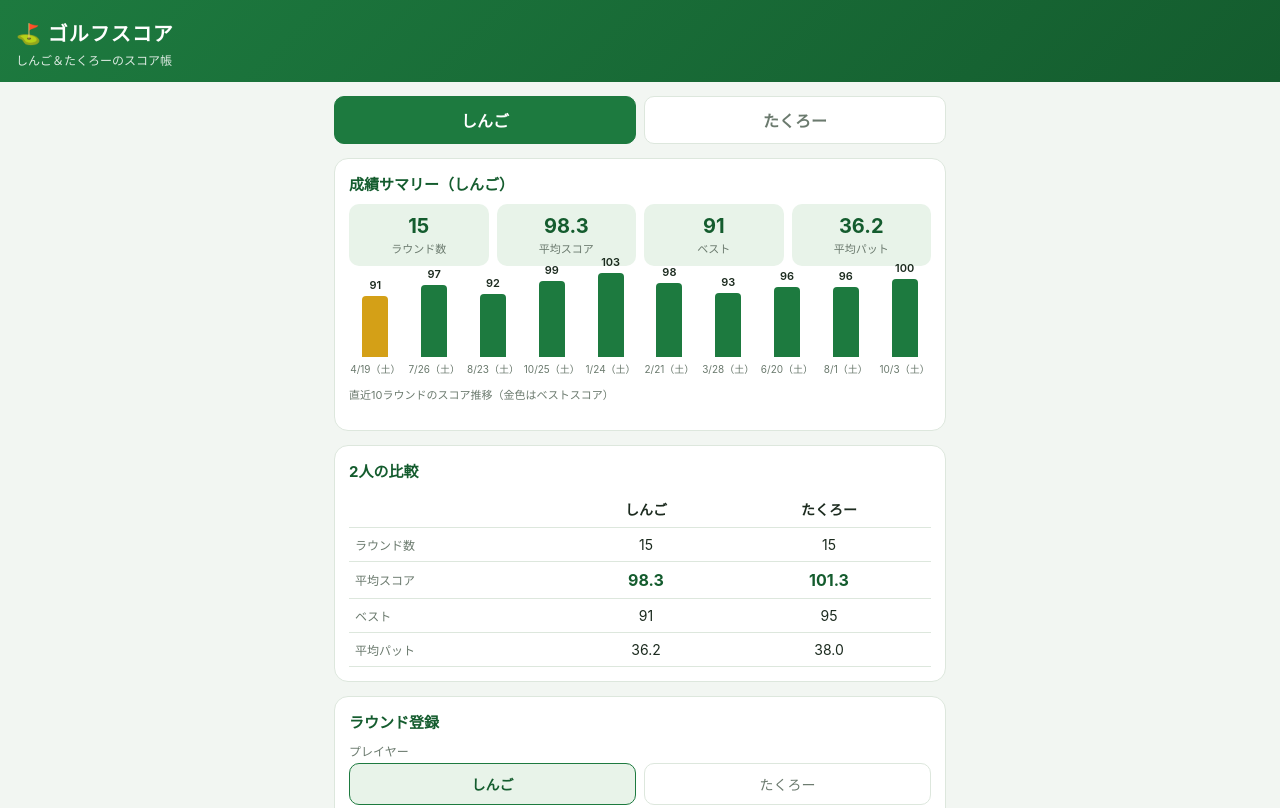
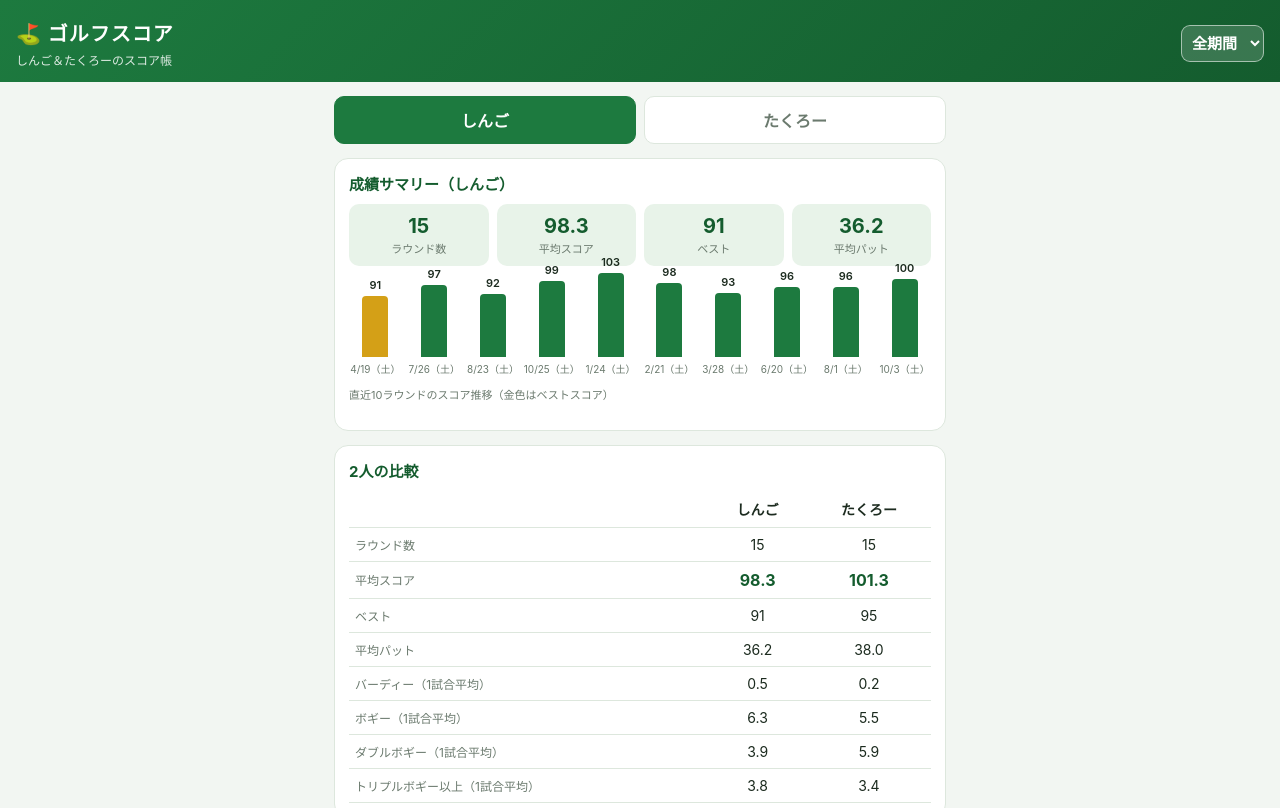
Before and after one commit to albernistreet333/golf-score, a plain HTML site: page index.html in a window 1280 px wide. Shown: the top 808 px of the page. Drawn offline with Linux system fonts and the light colour scheme.

Commit message:
Publish index.html

```diff
--- a/index.html
+++ b/index.html
@@ -15,6 +15,8 @@
   header{background:linear-gradient(135deg,var(--green),var(--green-dark)); color:#fff; padding:18px 16px 14px; position:sticky; top:0; z-index:5;}
   header h1{margin:0; font-size:20px; letter-spacing:.05em;}
   header p{margin:4px 0 0; font-size:12px; opacity:.85;}
+  .head-row{display:flex; justify-content:space-between; align-items:center; gap:10px;}
+  #year-sel{font-size:15px; font-weight:700; color:#fff; background:rgba(255,255,255,.16); border:1px solid rgba(255,255,255,.55); border-radius:9px; padding:8px 6px; max-width:42%;}
   main{padding:14px 14px 90px; max-width:640px; margin:0 auto;}
   .card{background:var(--card); border:1px solid var(--line); border-radius:14px; padding:14px; margin-bottom:14px;}
   .card h2{margin:0 0 10px; font-size:15px; color:var(--green-dark);}
@@ -66,8 +68,13 @@
 <link rel="apple-touch-icon" href="icon-180.png"><meta name="apple-mobile-web-app-capable" content="yes"><meta name="mobile-web-app-capable" content="yes"><meta name="apple-mobile-web-app-title" content="ゴルフスコア"></head>
 <body>
 <header>
-  <h1>⛳ ゴルフスコア</h1>
-  <p>しんご＆たくろーのスコア帳</p>
+  <div class="head-row">
+    <div>
+      <h1>⛳ ゴルフスコア</h1>
+      <p>しんご＆たくろーのスコア帳</p>
+    </div>
+    <select id="year-sel" aria-label="表示する年"></select>
+  </div>
 </header>
 <main>
   <div class="tabs">
@@ -94,6 +101,10 @@
       <tr><td>平均スコア</td><td id="cmp-avg-u">–</td><td id="cmp-avg-t">–</td></tr>
       <tr><td>ベスト</td><td id="cmp-best-u">–</td><td id="cmp-best-t">–</td></tr>
       <tr><td>平均パット</td><td id="cmp-putt-u">–</td><td id="cmp-putt-t">–</td></tr>
+      <tr><td>バーディー（1試合平均）</td><td id="cmp-birdie-u">–</td><td id="cmp-birdie-t">–</td></tr>
+      <tr><td>ボギー（1試合平均）</td><td id="cmp-bogey-u">–</td><td id="cmp-bogey-t">–</td></tr>
+      <tr><td>ダブルボギー（1試合平均）</td><td id="cmp-dbl-u">–</td><td id="cmp-dbl-t">–</td></tr>
+      <tr><td>トリプルボギー以上（1試合平均）</td><td id="cmp-tpl-u">–</td><td id="cmp-tpl-t">–</td></tr>
     </table>
   </section>
 
@@ -346,6 +357,7 @@
   var NAMES = { umemura: "しんご", takuro: "たくろー" };
   var currentPlayer = "umemura";
   var formPlayer = "umemura";
+  var currentYear = "all";
   function save(){ try{ localStorage.setItem(KEY, JSON.stringify(rounds)); }catch(e){} }
   function yen(n){ return n == null ? "–" : String(n); }
   function esc(s){ return String(s == null ? "" : s).replace(/[&<>"']/g, function(c){ return {"&":"&amp;","<":"&lt;",">":"&gt;",'"':"&quot;","'":"&#39;"}[c]; }); }
@@ -357,8 +369,35 @@
     var w = ["日","月","火","水","木","金","土"][dt.getDay()];
     return Number(p[1]) + "/" + Number(p[2]) + "（" + w + "）";
   }
+  function inYear(r){ return currentYear === "all" || (r.date && r.date.slice(0,4) === currentYear); }
+  function setupYears(){
+    var years = {};
+    rounds.forEach(function(r){ if(r.date) years[r.date.slice(0,4)] = true; });
+    var ys = Object.keys(years).sort().reverse();
+    var sel = document.getElementById("year-sel");
+    if(!sel) return;
+    sel.innerHTML = '<option value="all">全期間</option>' + ys.map(function(y){ return '<option value="' + y + '">' + y + "年</option>"; }).join("");
+    sel.value = (currentYear === "all" || years[currentYear]) ? currentYear : "all";
+    currentYear = sel.value;
+  }
+  function holeStats(pid){
+    var rs = rounds.filter(function(r){ return r.player === pid && inYear(r) && r.holes && r.holes.length; });
+    var c = { birdie: 0, bogey: 0, dbl: 0, tpl: 0 };
+    rs.forEach(function(r){
+      r.holes.forEach(function(h){
+        var d = h.s - h.par;
+        if(d <= -1) c.birdie++;
+        else if(d === 1) c.bogey++;
+        else if(d === 2) c.dbl++;
+        else if(d >= 3) c.tpl++;
+      });
+    });
+    var n = rs.length;
+    function av(x){ return n ? (x / n).toFixed(1) : "–"; }
+    return { birdie: av(c.birdie), bogey: av(c.bogey), dbl: av(c.dbl), tpl: av(c.tpl) };
+  }
   function playerStats(pid){
-    var rs = rounds.filter(function(r){ return r.player === pid; });
+    var rs = rounds.filter(function(r){ return r.player === pid && inYear(r); });
     var ts = rs.map(total).filter(function(x){ return x != null; });
     var ps = rs.map(function(r){ return r.putts; }).filter(function(x){ return x; });
     return {
@@ -391,6 +430,7 @@
     return html;
   }
   function render(){
+    setupYears();
     document.getElementById("tab-umemura").className = "tab" + (currentPlayer === "umemura" ? " on" : "");
     document.getElementById("tab-takuro").className = "tab" + (currentPlayer === "takuro" ? " on" : "");
     document.getElementById("sum-name").textContent = NAMES[currentPlayer];
@@ -404,7 +444,16 @@
     document.getElementById("cmp-best-t").textContent = ct.best;
     document.getElementById("cmp-putt-u").textContent = cu.putt;
     document.getElementById("cmp-putt-t").textContent = ct.putt;
-    var sorted = rounds.filter(function(r){ return r.player === currentPlayer; }).sort(function(a,b){ return a.date < b.date ? 1 : (a.date > b.date ? -1 : 0); });
+    var hu = holeStats("umemura"), ht = holeStats("takuro");
+    document.getElementById("cmp-birdie-u").textContent = hu.birdie;
+    document.getElementById("cmp-birdie-t").textContent = ht.birdie;
+    document.getElementById("cmp-bogey-u").textContent = hu.bogey;
+    document.getElementById("cmp-bogey-t").textContent = ht.bogey;
+    document.getElementById("cmp-dbl-u").textContent = hu.dbl;
+    document.getElementById("cmp-dbl-t").textContent = ht.dbl;
+    document.getElementById("cmp-tpl-u").textContent = hu.tpl;
+    document.getElementById("cmp-tpl-t").textContent = ht.tpl;
+    var sorted = rounds.filter(function(r){ return r.player === currentPlayer && inYear(r); }).sort(function(a,b){ return a.date < b.date ? 1 : (a.date > b.date ? -1 : 0); });
     // サマリー
     var totals = sorted.map(total).filter(function(x){ return x != null; });
     document.getElementById("st-count").textContent = yen(sorted.length);
@@ -431,7 +480,7 @@
         var h = Math.max(12, Math.round((t - Math.min(60, min)) / range * 84));
         return '<div class="bar-wrap"><div class="bar-val">' + t + '</div><div class="bar' + (t === best ? " best" : "") + '" style="height:' + h + 'px"></div><div class="bar-lbl">' + esc(fmtDate(r.date)) + '</div></div>';
       }).join("");
-      document.getElementById("chart-note").textContent = "直近" + recent.length + "ラウンドのスコア推移（金色はベストスコア）";
+      document.getElementById("chart-note").textContent = (currentYear === "all" ? "直近" : currentYear + "年の直近") + recent.length + "ラウンドのスコア推移（金色はベストスコア）";
     } else {
       chart.innerHTML = "";
       document.getElementById("chart-note").textContent = "";
@@ -439,7 +488,7 @@
     // 一覧
     var list = document.getElementById("list");
     if(!sorted.length){
-      list.innerHTML = '<div class="empty">まだラウンドが登録されていません</div>';
+      list.innerHTML = '<div class="empty">' + (currentYear === "all" ? "まだラウンドが登録されていません" : currentYear + "年のラウンドはまだ登録されていません") + '</div>';
     } else {
       list.innerHTML = sorted.map(function(r){
         var t = total(r);
@@ -535,6 +584,7 @@
   }
   document.getElementById("seg-umemura").addEventListener("click", function(){ setSeg("umemura"); });
   document.getElementById("seg-takuro").addEventListener("click", function(){ setSeg("takuro"); });
+  document.getElementById("year-sel").addEventListener("change", function(){ currentYear = this.value; render(); });
   render();
 })();
 </script>
```
